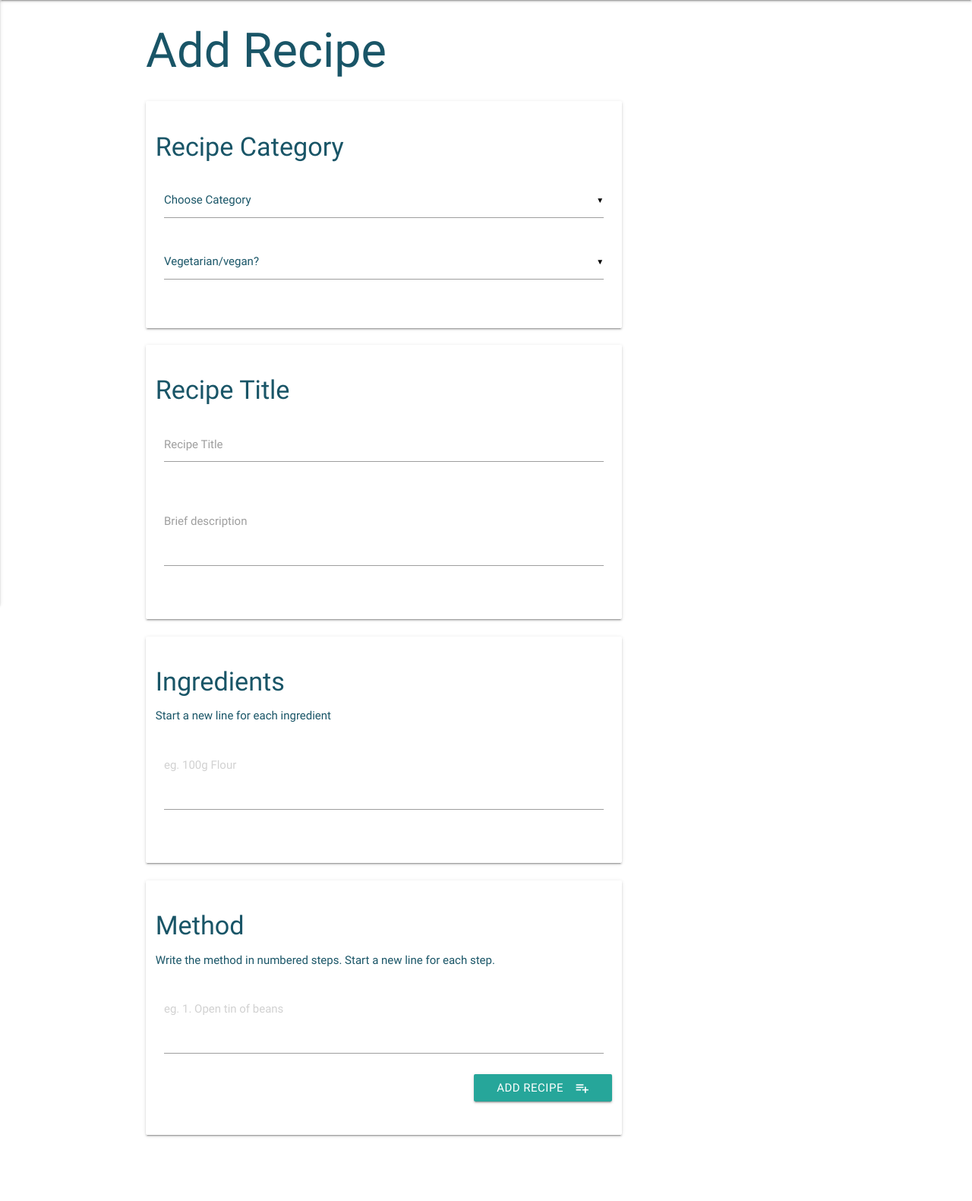
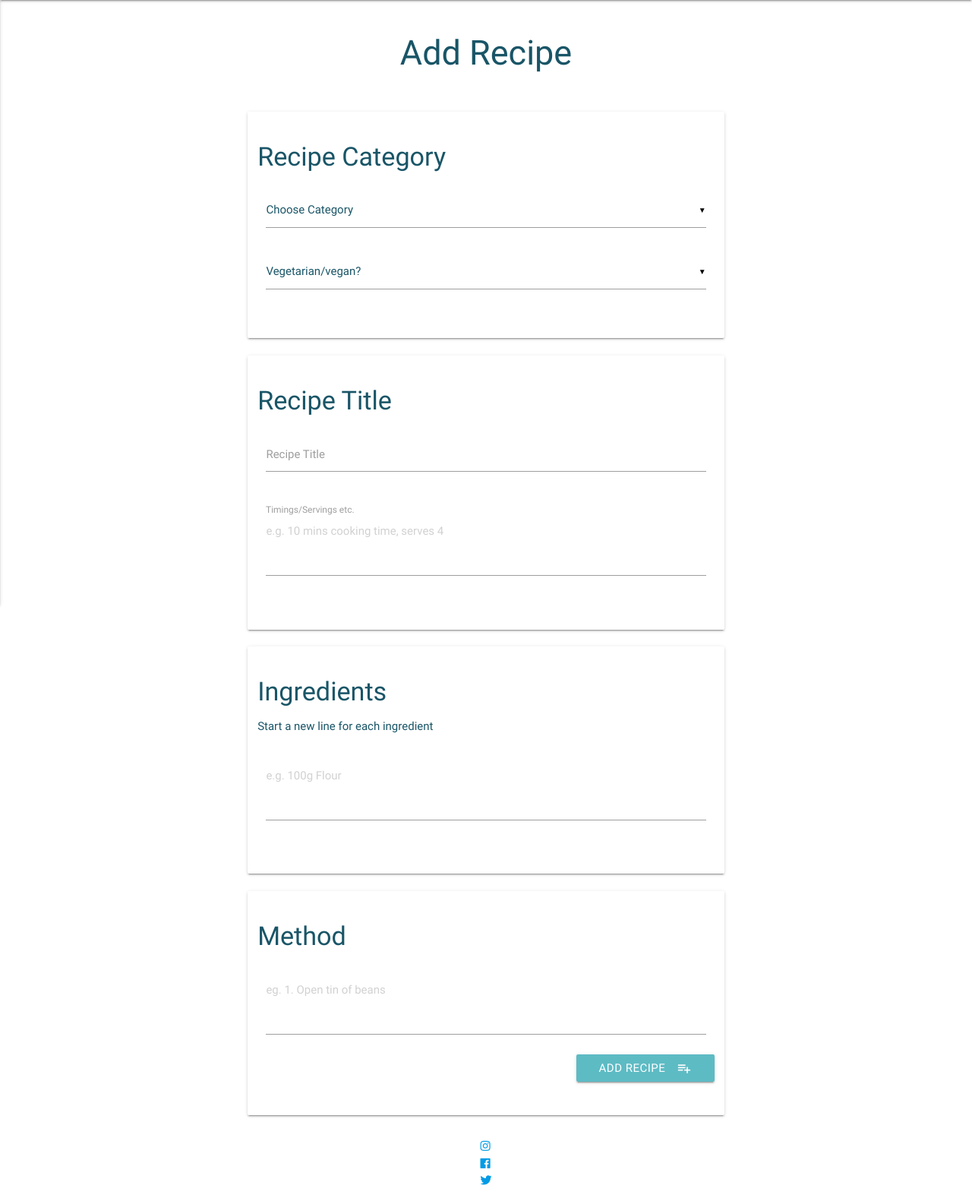
Before and after one commit to LWilsonDev/recipe-book, a Flask app: page /addrecipe in a window 1280 px wide. Shown: the part 64-1645 px from the top of the page at 76% size. Before the commit the page ends 1561 px from the top, so only its background shows below. Run offline with Flask 2, Linux system fonts and the light colour scheme; the visitor is signed in with stand-in values (Sample User, id 1); some libraries are stand-ins or nearby versions; some web fonts are replaced.

Commit message:
styling index and added social media links

```diff
--- a/app.py
+++ b/app.py
@@ -38,13 +38,13 @@ def login():
                 session['username'] = request.form['username']
                 return redirect(url_for('index'))
 
-        return 'Invalid username/password combination'
+        flash('Invalid username/password combination')
+        return render_template('login.html')
     return render_template('login.html')
 
 @app.route('/logout')
 def logout():
     session.pop('username', None)
-    flash('You were logged out.')
     return redirect(url_for('index'))
 
 @app.route('/signup', methods=['POST', 'GET'])
@@ -58,9 +58,11 @@ def signup():
             users.insert({"username": request.form['username'], "password": hashpass})
             session['username'] = request.form['username']
             return redirect(url_for('index'))
-        return 'That username already exists!'
 
+        flash('That username already exists!')
+        return render_template('signup.html')
     return render_template('signup.html')
+
 
 @app.route('/addrecipe', methods=['POST', 'GET'])
 def addrecipe():
@@ -86,8 +88,8 @@ def addrecipe():
             return render_template('addrecipe.html')
 
         return render_template("addrecipe.html")
-
-    return "please login to add a recipe"
+    flash("please login to add a recipe")
+    return render_template("login.html")
 
 @app.route('/recipe/<recipe_id>', methods=['POST', 'GET'])
 def recipe(recipe_id):
--- a/static/css/style.css
+++ b/static/css/style.css
@@ -10,6 +10,13 @@ body{
     justify-content: center;
     align-content: center;
 }
+.flex-container-vert{
+    display: flex;
+    flex-direction: row;
+    justify-content: center;
+    align-content: center;
+}
+
 .card-image {
     height: 300px;
     width: 100%;
@@ -42,7 +49,7 @@ body{
 }
 
 .vegan-img {
-    background-image: url("https://images.unsplash.com/photo-1532768864916-b9773a6a4cc9?ixlib=rb-0.3.5&ixid=eyJhcHBfaWQiOjEyMDd9&s=02b293489fee0bb08e907cca3271399f&auto=format&fit=crop&w=361&q=80");
+    background-image: url("https://images.unsplash.com/photo-1498601761256-9e93c6f5c181?ixlib=rb-0.3.5&ixid=eyJhcHBfaWQiOjEyMDd9&s=1c88a204e3fd310ff7e9ea5d61a3c6d8&auto=format&fit=crop&w=721&q=80");
 }
 
 .title {
@@ -91,7 +98,7 @@ body{
 }
 
 .lead-text {
-    font-size: larger;
+    font-size: 1.5em;
     padding: 10px;
 }
 
@@ -103,15 +110,40 @@ body{
     margin-bottom: 20px;
 
 }
+.text-center{
+    text-align: center;
+}
+.margin-auto {
+    margin-left: auto;
+    margin-right: auto;
+}
 
-.container {
+.page-title {
+    font-size: 3rem;
+    margin: 1em;
+}
 
+.flashes{
+    width: 100%;
+    height: 38px;
+    background-color: #5dbbc54a;
+    text-align: center;
+    padding: 4px;
+    border-radius: 8px;
+    margin-top: 10px;
+}
+.underline {
+    text-decoration: underline;
 }
 
 .mynav {
     background-color: #58b9c3f7;
     color: #195567;
 
+}
+
+.btn {
+    background-color: #58b9c3f7;
 }
 
 .brand-logo {
@@ -124,3 +156,7 @@ body{
     margin-left: 20px;
     margin-right: 20px;
 }
+
+.social-icon-list {
+    display: inline;
+}
--- a/templates/addrecipe.html
+++ b/templates/addrecipe.html
@@ -1,25 +1,25 @@
 {% extends 'base.html' %} {% block content %}
 
-
-<h1>Add Recipe</h1>
-<div class='container card-panel'>
+<div class="text-center">
+<h1 class="page-title">Add Recipe</h1>
+</div>
+<div class='container card-panel margin-auto'>
     <form action="{{ url_for('addrecipe') }}" method="POST" class="col s12">
         <div class="row">
             <h4 class='form-header'>Recipe Category</h4>
             <div class="input-field col s12">
 
-                <select id="category" name="category">
+                <select required id="category" name="category" >
                   <option value="" disabled selected>Choose Category</option>
                       <option value="Breakfast">Breakfast</option>
-                      <option value="Lunch">Lunch</option>
+                      <option value="Lunch">Lunch/Salad</option>
                       <option value="Dinner">Dinner</option>
                       <option value="Dessert">Dessert</option>
-                      <option value="Snacks">Snacks</option>
                 </select>
             </div>
             <div class="input-field col s12">
 
-                <select id="vegetarian" name="vegetarian">
+                <select required id="vegetarian" name="vegetarian" >
                   <option value="" disabled selected>Vegetarian/vegan?</option>
                       <option value="not-veg">Not vegetarian</option>
                       <option value="Vegetarian">Vegetarian</option>
@@ -29,19 +29,19 @@
         </div>
 
 </div>
-<div class='container card-panel'>
+<div class='container card-panel margin-auto'>
     <div class="row">
         <h4 class='form-header'>Recipe Title</h4>
         <div class="input-field col s12">
 
-            <input name="title" type="text">
+            <input name="title" type="text" required>
             <label>Recipe Title</label>
         </div>
     </div>
     <div class="row">
         <div class="input-field col s12">
-            <textarea name="description" class="materialize-textarea"></textarea>
-            <label>Brief description</label>
+            <textarea name="description" class="materialize-textarea" placeholder="e.g. 10 mins cooking time, serves 4"></textarea>
+            <label>Timings/Servings etc.</label>
         </div>
     </div>
 </div>
@@ -49,19 +49,18 @@
 
 
 
-<div class='container card-panel'>
+<div class='container card-panel margin-auto'>
     <div class="row">
         <h4 class='form-header'>Ingredients</h4>
         <p>Start a new line for each ingredient</p>
         <div class="input-field col s12">
-            <textarea name="ingredients" class="materialize-textarea" placeholder="eg. 100g Flour"></textarea>
+            <textarea name="ingredients" class="materialize-textarea" placeholder="e.g. 100g Flour"></textarea>
         </div>
     </div>
 </div>
-<div class='container card-panel'>
+<div class='container card-panel margin-auto'>
     <div class="row">
         <h4 class='form-header'>Method</h4>
-        <p>Write the method in numbered steps. Start a new line for each step.
         <div class="input-field col s12">
             <textarea name="method" class="materialize-textarea" placeholder="eg. 1. Open tin of beans"></textarea>
         </div>
--- a/templates/base.html
+++ b/templates/base.html
@@ -6,6 +6,7 @@
     <meta name="viewport" content="width=device-width, initial-scale=1.0">
     <meta http-equiv="X-UA-Compatible" content="ie=edge">
     <link href="https://fonts.googleapis.com/icon?family=Material+Icons" rel="stylesheet">
+    <link rel="stylesheet" href="https://use.fontawesome.com/releases/v5.3.1/css/all.css" integrity="sha384-mzrmE5qonljUremFsqc01SB46JvROS7bZs3IO2EmfFsd15uHvIt+Y8vEf7N7fWAU" crossorigin="anonymous">
     <link rel="stylesheet" href="https://cdnjs.cloudflare.com/ajax/libs/materialize/0.100.2/css/materialize.min.css">
     <link rel="stylesheet" href="{{url_for('static', filename='css/style.css')}}" type="text/css" />
     <title>Recipe book</title>
@@ -31,17 +32,33 @@
 
             </ul>
             <ul class="side-nav" id="mobile-demo">
-                    <li><a href="{{url_for('signup')}}">Sign Up</a></li>
-                    <li><a href="{{url_for('login')}}">Login</a></li>
-                    <li><a href="{{url_for('addrecipe')}}">Add Recipe</a></li>
-
-                </ul>
+                    <li><a href="{{url_for('index')}}" class="">Home <i class="material-icons right">home</i></a></li>
+                    {% if 'username' in session %}
+                    <li><a href="{{url_for('myrecipes', username=session['username'])}}" class="">{{ session['username'] }}'s Recipes <i class="material-icons right">restaurant</i></a></li>
+                    <li><a href="{{url_for('addrecipe')}}" class="">Add Recipe <i class="material-icons right">playlist_add</i></a></li>
+                    <li><a href="{{url_for('logout')}}">Logout<i class="material-icons right">exit_to_app</i></a></li>
+                    {% else %}
+                    <li><a href="{{url_for('login')}}" class="">Login <i class="material-icons right">person</i></a></li>
+                    <li><a href="{{url_for('signup')}}" class="">Signup <i class="material-icons right">edit</i></a></li>
+                {% endif %}
         </div>
     </nav>
     <div class="container flex-container">
 
         {% block content %} {% endblock %}
     </div>
+    <footer>
+        <div class="container flex-container-vert social">
+
+            <ul class="social-icon-list">
+           <li><a><i class="fab fa-instagram"></i></a></li>
+           <li><a><i class="fab fa-facebook"></i></a></li>
+           <li><a><i class="fab fa-twitter"></i></a></li>
+           </ul>
+
+
+        </div>
+    </footer>
     <script src="https://cdnjs.cloudflare.com/ajax/libs/jquery/3.2.1/jquery.min.js"></script>
     <script src="https://cdnjs.cloudflare.com/ajax/libs/materialize/0.100.2/js/materialize.min.js"></script>
     <script type="text/javascript">
```
Also changed, not shown: templates/edit_recipe.html (+10 -8 lines), templates/index.html (+14 -13 lines), templates/login.html (+13 -2 lines), templates/myrecipes.html (+2 -6 lines), templates/recipe.html (+12 -11 lines), templates/signup.html (+14 -1 lines), README.md.
